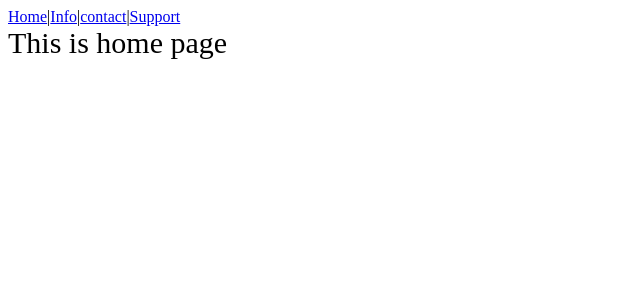
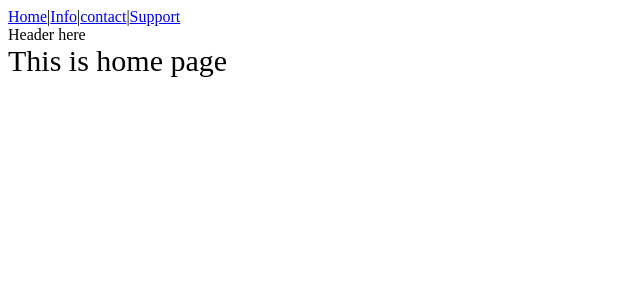
Before and after one commit to bolanpartik/learnings, a React (Vite) app in the folder React-routing/: page / in a window 1280 px wide. Shown: the top 300 px of the page, without its empty margins (0-640 px from the left). Built offline with nearby package versions, Linux system fonts and the light colour scheme.

Commit message:
create Layout and outlet

```diff
--- a/React-routing/src/App.jsx
+++ b/React-routing/src/App.jsx
@@ -1,4 +1,4 @@
-import { BrowserRouter, Routes, Route, Link, useNavigate } from 'react-router-dom'
+import { BrowserRouter, Routes, Route, Link, useNavigate, Outlet } from 'react-router-dom'
 
 function App() {
 
@@ -9,16 +9,23 @@ function App() {
       <Link to="/contact">contact</Link>|
       <Link to="/support">Support</Link>
       <Routes>
-        <Route path='/' element={<Home />} />
-        <Route path='/info' element={<Info />} />
-        <Route path='/contact' element={<Contact />} />
-        <Route path='/support' element={<Support />} />
-        <Route path='*' element={<ErrorPage />} />
+        <Route path='/' element={<Layout />}>
+          <Route path='/' element={<Home />} />
+          <Route path='/info' element={<Info />} />
+          <Route path='/contact' element={<Contact />} />
+          <Route path='/support' element={<Support />} />
+          <Route path='*' element={<ErrorPage />} />
+        </Route>
       </Routes>
     </BrowserRouter>
   )
 }
-
+function Layout() {
+  return <div>
+    Header here
+    <Outlet />
+  </div>
+}
 function Home() {
   return <div style={{ fontSize: 30 }}>This is home page</div>
 }
@@ -62,7 +69,7 @@ function Support() {
   </div>
 }
 
-function ErrorPage(){
+function ErrorPage() {
   return <div>
     Sorry Page not found
   </div>
```
